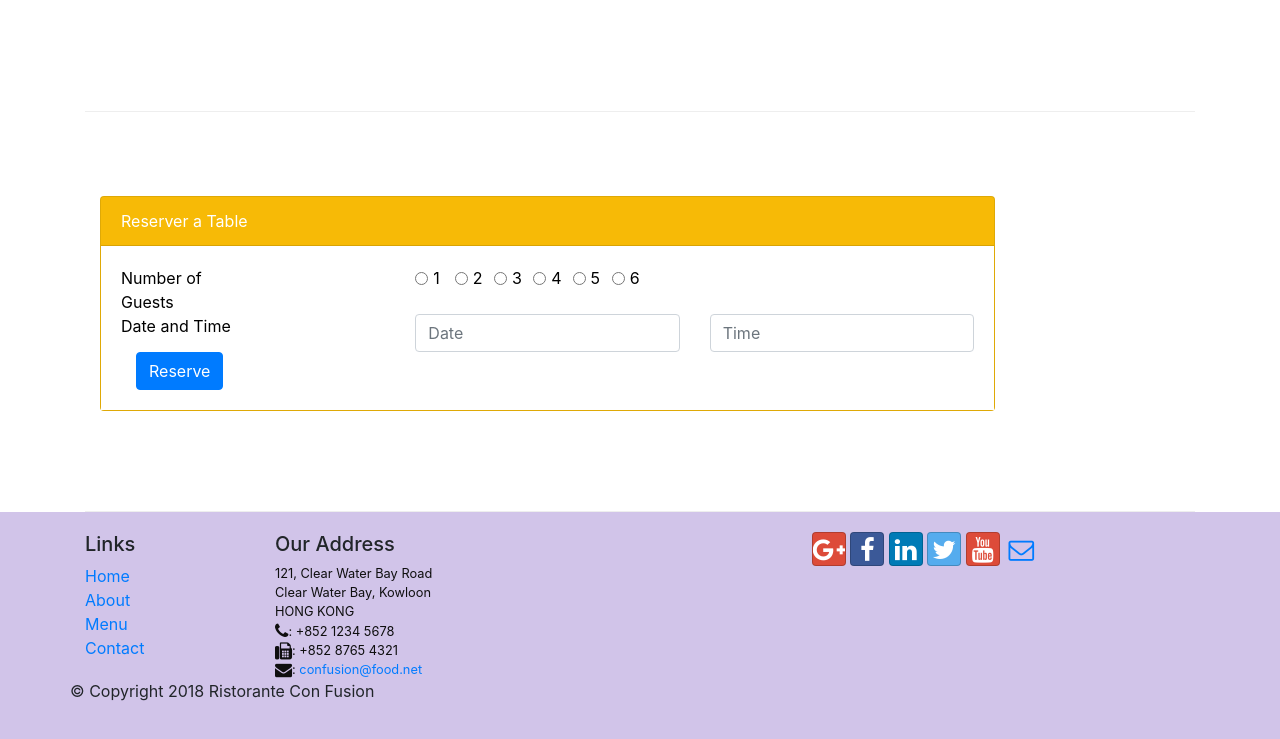
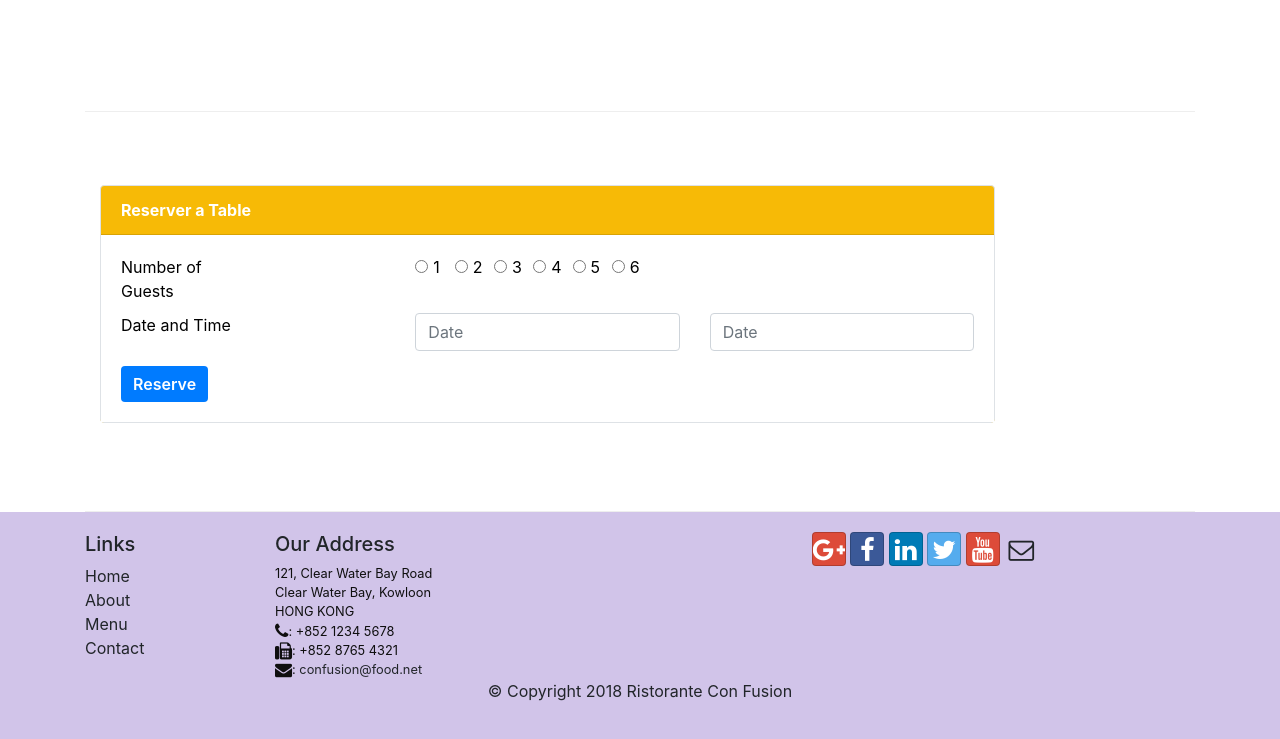
Before and after one commit to morisasy/conFusion, a website: page index.html in a window 1280 px wide. Shown: the part 1422-2161 px from the top of the page. Drawn offline with nearby package versions, Linux system fonts and the light colour scheme.

Commit message:
assignment

```diff
--- a/css/styles.css
+++ b/css/styles.css
@@ -82,3 +82,32 @@ address{
 	width: 50%;
 	color: black;
 }
+.btn-primary{
+	margin-left: 0px !important;
+	margin-top: 15px;
+	border: none;
+	font-weight: 600;
+
+}
+
+.card {
+  border: 1px solid #dee2e6;
+}
+
+.btn-reserve-table{
+	width: 100%;
+	color: #000 !important;
+	font-weight: 600;
+
+}
+
+a ,
+a:hover {
+	text-decoration: none;
+	color: #212529;
+}
+
+.card-header {
+
+    font-weight: 700;
+}
--- a/index.html
+++ b/index.html
@@ -52,7 +52,7 @@
                     <img src="img/logo.png" class="img-fluid">
                 </div>
                 <div class="col-12 col-sm align-self-center">
-                     <button type="button" class="btn btn-primary">Reserve Table</button>
+                     <button type="button" class="btn btn-primary btn-reserve-table" style=" background-color: #f7ba06;"><a href="#reserve-table">Reserve Table</a></button>
                 </div>
             </div>
         </div>
@@ -109,14 +109,14 @@
             </div>
         </div>
 
-         <div class="row align-items-center row-content">
-                 <div class="col-12 col-sm-10">
+         <div class="row align-items-center row-content" id = "reserve-table">
+                 <div class="col-12 col-sm-10 col-sm-offset-2">
 
                          <div class="card text-white bg-warning mb-3" style="max-width: 100%;">
                             <div class="card-header " >Reserver a Table</div>
                               <div class="card-body style="max-width: 100%;">
-                                <form style="max-width: 100%";>
-                                    <div  class= "row">
+
+                                    <div  class= "row" style="margin-bottom: 10px;">
                                          <div class="col-12 col-sm-4 ">
                                             <label class="form-check-label guest-no-label">Number of Guests</label>
                                         </div>
@@ -153,27 +153,18 @@
                                          <div class="col-12 col-sm-4 ">
                                             <label class="form-check-label guest-no-label">Date and Time</label>
                                         </div>
-                                        <div class="col-12 col-sm-8">
-                                            <div class="row">
-                                                <div class="col">
+                                        <div class="col-12 col-sm-4">
                                                 <input type="text" class="form-control" placeholder="Date">
                                         </div>
-                                                <div class="col">
-                                                  <input type="text" class="form-control" placeholder="Time">
+                                        <div class="col-12 col-sm-4">
+                                            <input type="text" class="form-control" placeholder="Date">
                                         </div>
                                     </div>
+                                    <div class = "row">
+                                         <div class="col-12 col-sm-12">
+                                                <button type="button" class="btn btn-primary">Reserve</button>
                                          </div>
                                    </div>
-                                    <div clas = "row">
-                                     <div class="col col-sm-12 col-sm-offset-6">
-                                            <button type="button" class="btn btn-primary">Reserve</button>
-                                     </div>
-
-                                  </div>
-
-
-                            </form>
-
 
                         </div>
 
@@ -219,13 +210,13 @@
                         <a class="btn btn-social-icon" href="mailto:"><i class="fa fa-envelope-o"></i></a>
                     </div>
                 </div>
-
+            </div>
            <div class = "row justify-content-center">
                 <div  class="col-auto">
                     <p>© Copyright 2018 Ristorante Con Fusion</p>
                 </div>
            </div>
-        </div>
+
     </footer>
       <!-- jQuery first, then Popper.js, then Bootstrap JS. -->
     <script src="node_modules/jquery/dist/jquery.slim.min.js"></script>
```
Lines whose indentation alone changed are shown as unchanged.
